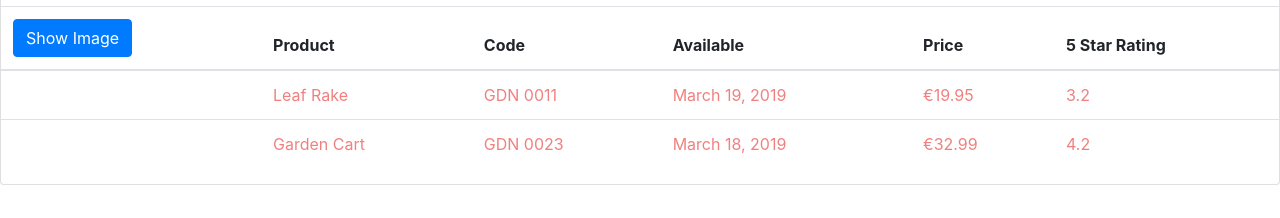
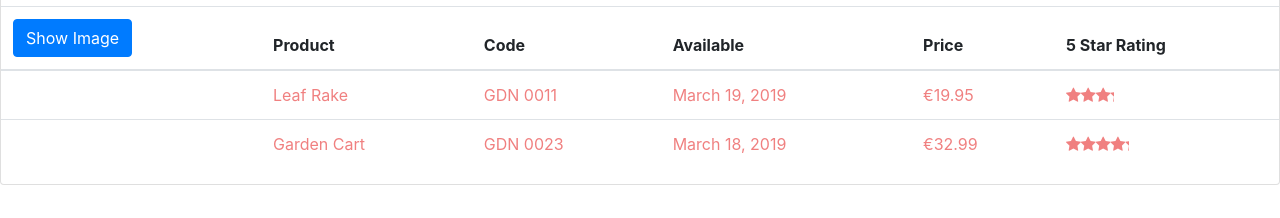
Before and after one commit to aliki212/AngularDK, an Angular app: page / in a window 1280 px wide. Shown: the part 260-478 px from the top of the page. Built offline with nearby package versions, Linux system fonts and the light colour scheme.

Commit message:
8.4-Added nested StarComponent with @Input Deocrator.Also-compileOnSave research no success

```diff
--- a/src/app/app.module.ts
+++ b/src/app/app.module.ts
@@ -6,12 +6,14 @@ import { FormsModule } from '@angular/forms';
 import { AppComponent } from './app.component';
 import { ProductListComponent } from './products/product-list.component';
 import { convertToSpacePipe } from './shared/convert-to-space.pipe';
+import { StarComponent } from './shared/star.component';
 
 @NgModule({
   declarations: [
     AppComponent,
     ProductListComponent,
-    convertToSpacePipe
+    convertToSpacePipe,
+    StarComponent
   ],
   imports: [
     BrowserModule,
--- a/src/app/products/product-list.component.html
+++ b/src/app/products/product-list.component.html
@@ -50,7 +50,10 @@
           <td>{{p.productCode | uppercase | convertToSpace :'-'}}</td>
           <td>{{p.releaseDate}}</td>
           <td>{{p.price | currency : 'EUR' : true  }}</td>
-          <td>{{p.starRating}}</td>
+          <td>
+            <pm-stars [rating]='p.starRating'></pm-stars>
+          </td>
+          <!-- <td>{{p.starRating}}</td> -->
         </tr>
       </tbody>
     </table>
--- a/src/app/shared/star.component.css
+++ b/src/app/shared/star.component.css
@@ -1,5 +1,5 @@
 .crop {
-  overflow: hidden;
+  overflow: hidden; /*helps with cropping our stars*/
 }
 div {
   cursor: pointer;
--- /dev/null
+++ b/src/app/shared/star.component.ts
@@ -0,0 +1,18 @@
+import { cpuUsage } from 'process';
+import { Component, OnChanges, Input } from "@angular/core";
+
+@Component({
+  selector: 'pm-stars',
+  templateUrl: './star.component.html',
+  styleUrls: ['./star.component.css']
+})
+
+export class StarComponent implements OnChanges {
+
+  @Input() rating: number;
+  starWidth: number;
+
+  ngOnChanges(): void {
+    this.starWidth = this.rating * 75 / 5;
+  }
+}
```
Also changed, not shown: alikiNotes.txt, tsconfig.json (line endings or trailing spaces).
